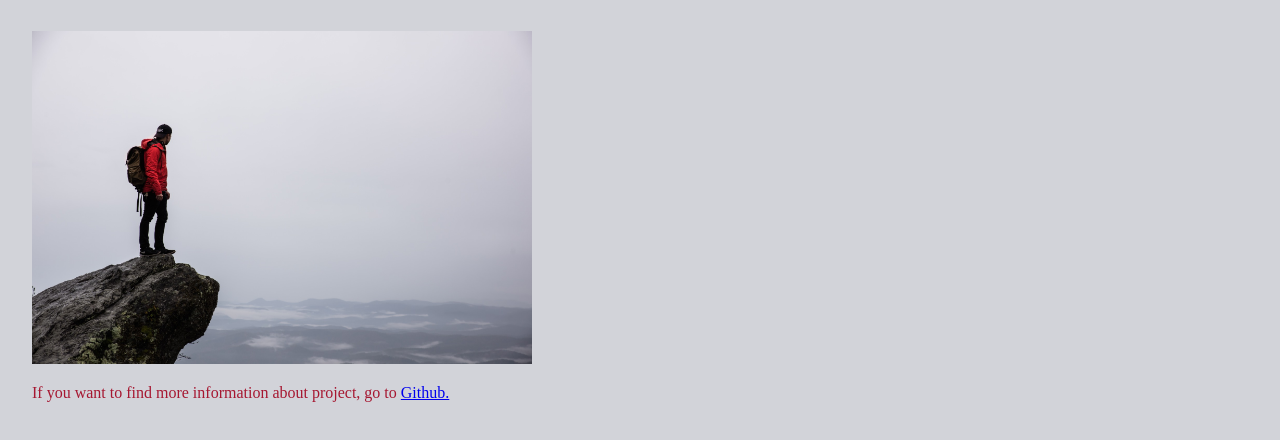
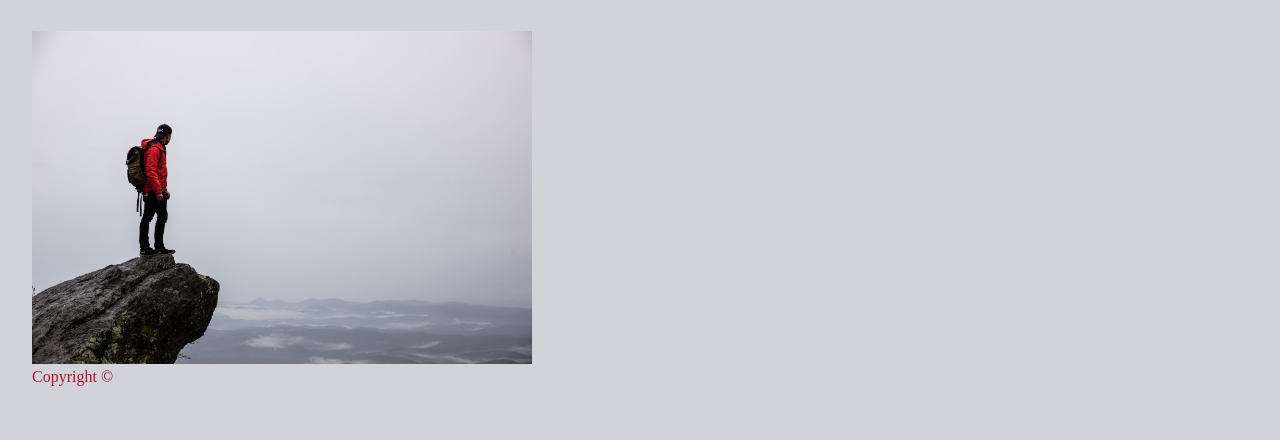
Before and after one commit to Noroff-FEU-Assignments/cross-course-project-Ilona-front-end, a plain HTML site: page index.html in a window 1280 px wide. Shown: the part 138-578 px from the top of the page. Drawn offline with Linux system fonts and the light colour scheme.

Commit message:
added copyright to footer and comments in nav

```diff
--- a/index.html
+++ b/index.html
@@ -15,6 +15,7 @@
                 <li><a href="">Home</a></li>
                 <!--
                 <li><a href="">Profile</a></li>
+                <li><a href="">Contacts</a></li>
                 -->
                 <li>Username:<input type="text" name="username" /></li>
                 <li>Password:<input type="password" name="password" /></li>
@@ -29,7 +30,7 @@
     <img src="images/Homepage picture.jpg" width="500">
     </main>
     <footer>
-        <p>If you want to find more information about project, go to <a href="https://github.com">Github.</a></p>
+        Copyright &copy;
     </footer>
 </body>
 </html>
```
